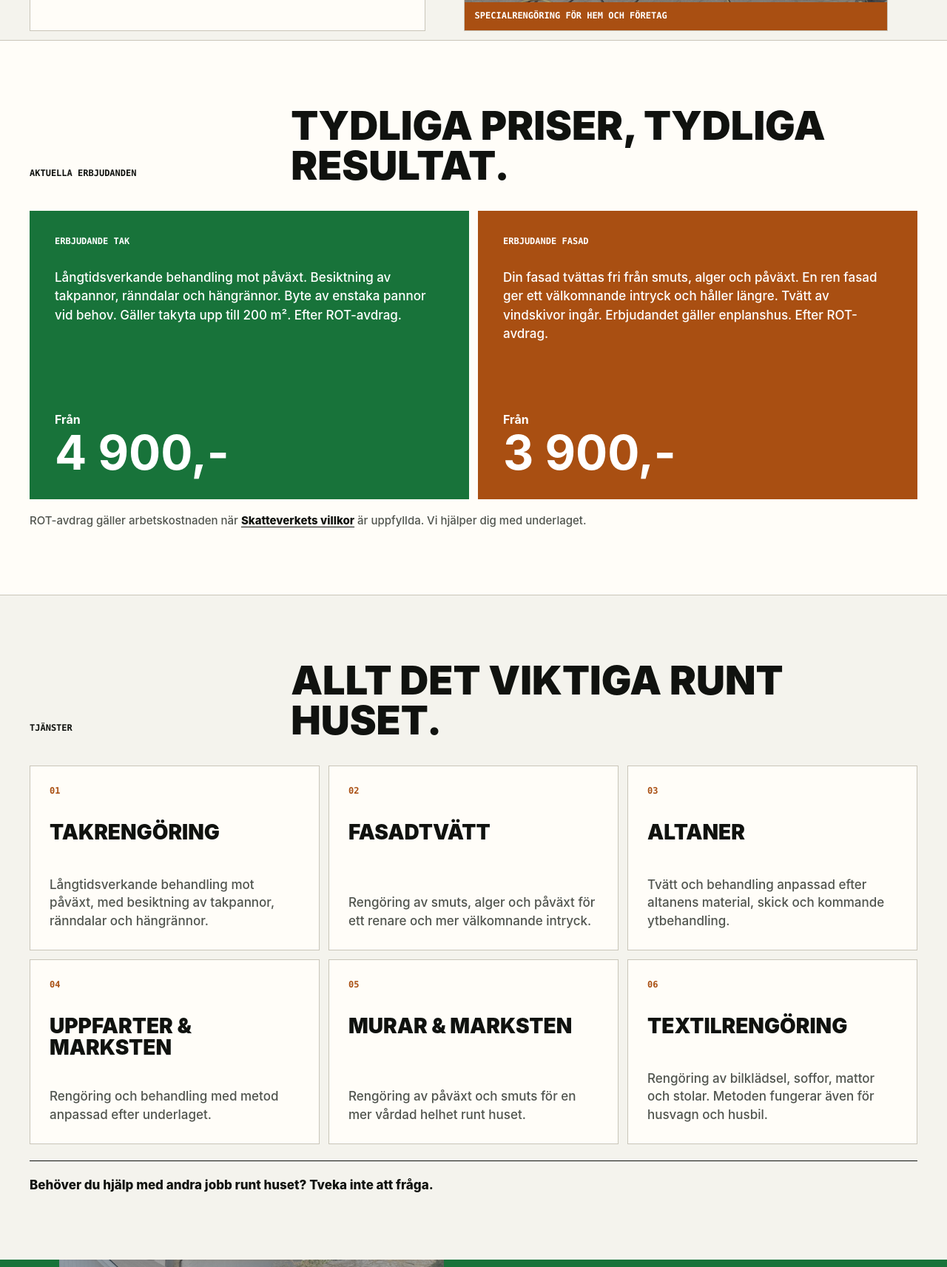
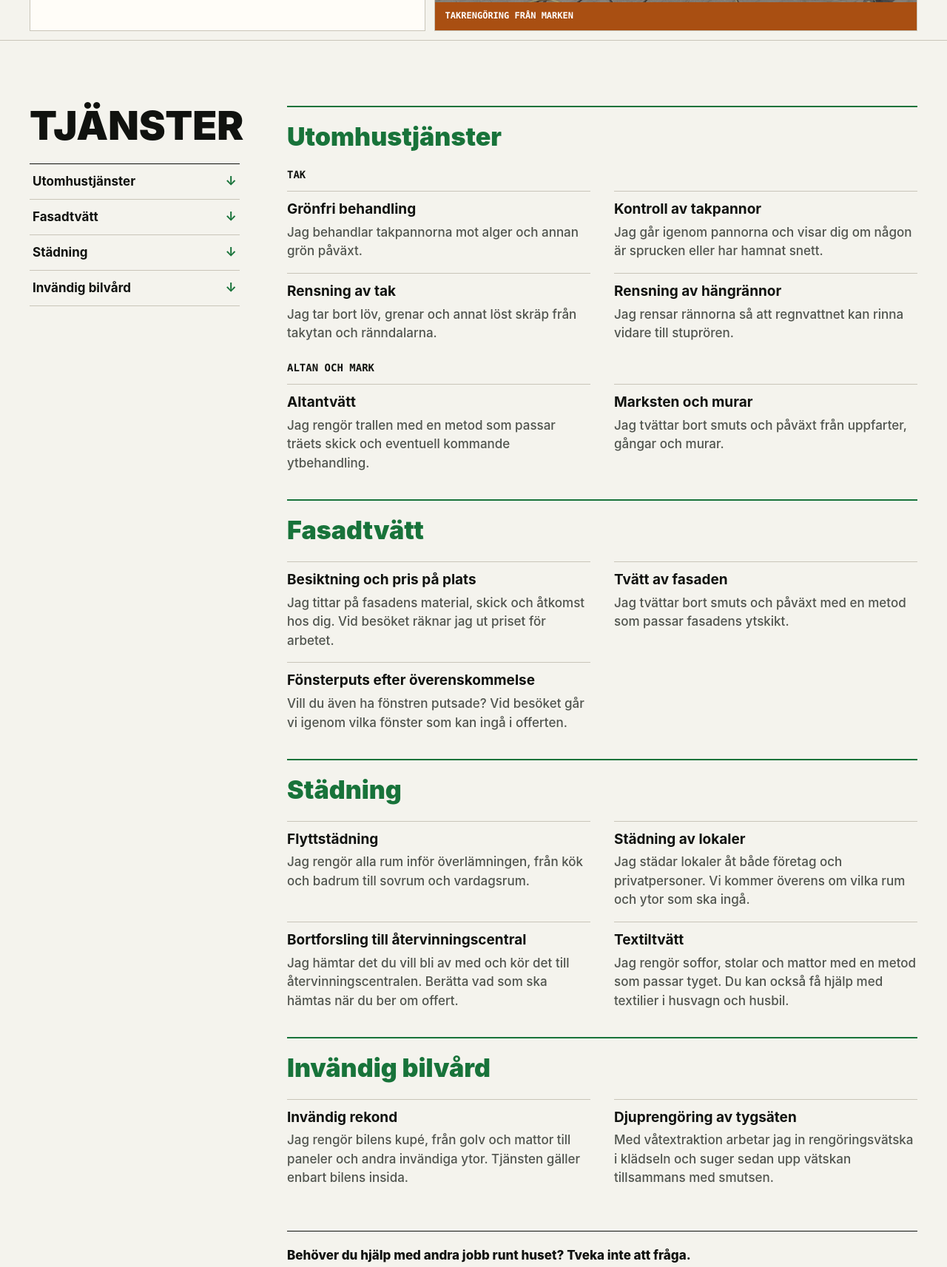
Before and after one commit to thedhinakarr/mateo_portfolio, an Astro site: page / in a window 1280 px wide. Shown: the part 678-2391 px from the top of the page at 74% size. Built offline with nearby package versions, Linux system fonts and the light colour scheme; Astro itself is replaced by a stand-in of ours.

Commit message:
Organize Swedish cleaning services and plan service photos

```diff
--- a/src/layouts/Layout.astro
+++ b/src/layouts/Layout.astro
@@ -7,8 +7,8 @@ interface Props {
 }
 
 const {
-  title = "Tvättbjörnen | Specialrengöring av tak, fasad och uteytor",
-  description = "Tvättbjörnen erbjuder utbildad och certifierad specialrengöring av tak, fasad, altan, marksten, murar och textilier för privatpersoner och företag."
+  title = "Tvättbjörnen | Takvård, fasadtvätt, städning och invändig bilvård",
+  description = "Mateo hjälper privatpersoner och företag med takrengöring, fasadtvätt, flyttstädning, lokalstädning och invändig bilrekond. Be om en kostnadsfri offert."
 } = Astro.props;
 ---
 
--- a/src/pages/index.astro
+++ b/src/pages/index.astro
@@ -1,13 +1,46 @@
 ---
 import Layout from "../layouts/Layout.astro";
 
-const services = [
-  ["01", "Takrengöring", "Långtidsverkande behandling mot påväxt, med besiktning av takpannor, ränndalar och hängrännor."],
-  ["02", "Fasadtvätt", "Rengöring av smuts, alger och påväxt för ett renare och mer välkomnande intryck."],
-  ["03", "Altaner", "Tvätt och behandling anpassad efter altanens material, skick och kommande ytbehandling."],
-  ["04", "Uppfarter & marksten", "Rengöring och behandling med metod anpassad efter underlaget."],
-  ["05", "Murar & marksten", "Rengöring av påväxt och smuts för en mer vårdad helhet runt huset."],
-  ["06", "Textilrengöring", "Rengöring av bilklädsel, soffor, mattor och stolar. Metoden fungerar även för husvagn och husbil."]
+const serviceGroups = [
+  {
+    id: "utomhustjanster", title: "Utomhustjänster",
+    sections: [
+      { heading: "Tak", items: [
+        ["Grönfri behandling", "Jag behandlar takpannorna mot alger och annan grön påväxt."],
+        ["Kontroll av takpannor", "Jag går igenom pannorna och visar dig om någon är sprucken eller har hamnat snett."],
+        ["Rensning av tak", "Jag tar bort löv, grenar och annat löst skräp från takytan och ränndalarna."],
+        ["Rensning av hängrännor", "Jag rensar rännorna så att regnvattnet kan rinna vidare till stuprören."]
+      ] },
+      { heading: "Altan och mark", items: [
+        ["Altantvätt", "Jag rengör trallen med en metod som passar träets skick och eventuell kommande ytbehandling."],
+        ["Marksten och murar", "Jag tvättar bort smuts och påväxt från uppfarter, gångar och murar."]
+      ] }
+    ]
+  },
+  {
+    id: "fasadtvatt", title: "Fasadtvätt",
+    sections: [{ items: [
+      ["Besiktning och pris på plats", "Jag tittar på fasadens material, skick och åtkomst hos dig. Vid besöket räknar jag ut priset för arbetet."],
+      ["Tvätt av fasaden", "Jag tvättar bort smuts och påväxt med en metod som passar fasadens ytskikt."],
+      ["Fönsterputs efter överenskommelse", "Vill du även ha fönstren putsade? Vid besöket går vi igenom vilka fönster som kan ingå i offerten."]
+    ] }]
+  },
+  {
+    id: "stadning", title: "Städning",
+    sections: [{ items: [
+      ["Flyttstädning", "Jag rengör alla rum inför överlämningen, från kök och badrum till sovrum och vardagsrum."],
+      ["Städning av lokaler", "Jag städar lokaler åt både företag och privatpersoner. Vi kommer överens om vilka rum och ytor som ska ingå."],
+      ["Bortforsling till återvinningscentral", "Jag hämtar det du vill bli av med och kör det till återvinningscentralen. Berätta vad som ska hämtas när du ber om offert."],
+      ["Textiltvätt", "Jag rengör soffor, stolar och mattor med en metod som passar tyget. Du kan också få hjälp med textilier i husvagn och husbil."]
+    ] }]
+  },
+  {
+    id: "bilvard", title: "Invändig bilvård",
+    sections: [{ items: [
+      ["Invändig rekond", "Jag rengör bilens kupé, från golv och mattor till paneler och andra invändiga ytor. Tjänsten gäller enbart bilens insida."],
+      ["Djuprengöring av tygsäten", "Med våtextraktion arbetar jag in rengöringsvätska i klädseln och suger sedan upp vätskan tillsammans med smutsen."]
+    ] }]
+  }
 ];
 
 const steps = [
@@ -53,7 +86,7 @@ const offerEmailHref = `mailto:mateojonsson@outlook.com?subject=${emailSubject}&
     <section class="hero section-shell" aria-labelledby="hero-title">
       <div class="hero-copy">
         <p class="eyebrow">Mateo Jönsson / Tvättbjörnen</p>
-        <h1 id="hero-title">Proffs på tvätt av tak, fasad och uteytor.</h1>
+        <h1 id="hero-title">Tak, fasad, städ och bilvård.</h1>
         <div class="hero-actions">
           <a class="button button-primary" href={offerEmailHref} target="_blank" rel="noopener noreferrer">
             Få en kostnadsfri offert
@@ -75,8 +108,37 @@ const offerEmailHref = `mailto:mateojonsson@outlook.com?subject=${emailSubject}&
           decoding="async"
           alt="Mateo Jönsson från Tvättbjörnen rengör ett hustak från marken"
         />
-        <figcaption>Specialrengöring för hem och företag</figcaption>
+        <figcaption>Takrengöring från marken</figcaption>
       </figure>
+    </section>
+
+    <section class="services-section" id="tjanster" aria-labelledby="services-title">
+      <div class="section-shell service-directory">
+        <div class="service-index">
+          <h2 id="services-title">Tjänster</h2>
+          <nav aria-labelledby="services-title">
+            {serviceGroups.map(({ id, title }) => <a href={`#${id}`}>{title}<span aria-hidden="true">↓</span></a>)}
+          </nav>
+        </div>
+        <div class="service-list">
+          {serviceGroups.map(({ id, title, sections }) => (
+            <section class="service-group" aria-labelledby={id}>
+              <h3 id={id}>{title}</h3>
+              {sections.map((section) => (
+                <div class="service-block">
+                  {"heading" in section && <h4>{section.heading}</h4>}
+                  <dl>
+                    {section.items.map(([name, detail]) => (
+                      <div><dt>{name}</dt><dd>{detail}</dd></div>
+                    ))}
+                  </dl>
+                </div>
+              ))}
+            </section>
+          ))}
+          <p class="service-note">Behöver du hjälp med andra jobb runt huset? Tveka inte att fråga.</p>
+        </div>
+      </div>
     </section>
 
     <section class="offer-section" id="erbjudanden" aria-labelledby="offers-title">
@@ -102,7 +164,7 @@ const offerEmailHref = `mailto:mateojonsson@outlook.com?subject=${emailSubject}&
             <p class="offer-body">
               Din fasad tvättas fri från smuts, alger och påväxt. En ren fasad ger
               ett välkomnande intryck och håller längre. Tvätt av vindskivor ingår.
-              Erbjudandet gäller enplanshus. Efter ROT-avdrag.
+              Erbjudandet gäller enplanshus. Efter ROT-avdrag. Slutpriset räknas ut vid besiktning på plats.
             </p>
             <p class="offer-price"><span>Från</span><strong>3 900,-</strong></p>
           </article>
@@ -116,31 +178,6 @@ const offerEmailHref = `mailto:mateojonsson@outlook.com?subject=${emailSubject}&
             rel="noopener noreferrer"
           >Skatteverkets villkor</a>
           är uppfyllda. Vi hjälper dig med underlaget.
-        </p>
-      </div>
-    </section>
-
-    <section class="services-section" id="tjanster" aria-labelledby="services-title">
-      <div class="section-shell">
-        <div class="section-heading">
-          <p class="eyebrow">Tjänster</p>
-          <h2 id="services-title">Allt det viktiga runt huset.</h2>
-        </div>
-
-        <div class="service-grid">
-          {
-            services.map(([number, title, body]) => (
-              <article class="service-card">
-                <span>{number}</span>
-                <h3>{title}</h3>
-                <p>{body}</p>
-              </article>
-            ))
-          }
-        </div>
-
-        <p class="service-note">
-          Behöver du hjälp med andra jobb runt huset? Tveka inte att fråga.
         </p>
       </div>
     </section>
--- a/src/styles/global.css
+++ b/src/styles/global.css
@@ -111,7 +111,6 @@ ul {
 
 .eyebrow,
 .card-label,
-.service-card > span,
 .process-grid article > span {
   margin-bottom: 0;
   font: 850 12px/1.3 ui-monospace, SFMono-Regular, Menlo, Consolas, monospace;
@@ -231,7 +230,7 @@ h3 {
 .hero-photo {
   min-width: 0;
   min-height: 0;
-  margin-bottom: 0;
+  margin: 0;
   display: grid;
   grid-template-rows: minmax(0, 1fr) auto;
   overflow: hidden;
@@ -344,36 +343,91 @@ h3 {
   text-underline-offset: 3px;
 }
 
-.service-grid {
-  display: grid;
-  grid-template-columns: repeat(3, minmax(0, 1fr));
-  gap: 12px;
+.services-section {
+  border-top: 1px solid var(--line);
 }
 
-.service-card {
-  min-height: 250px;
-  padding: 26px;
-  display: flex;
-  flex-direction: column;
-  border: 1px solid var(--line);
-  background: var(--panel);
+.service-directory {
+  display: grid;
+  grid-template-columns: minmax(210px, 1fr) minmax(0, 3fr);
+  align-items: start;
+  gap: 64px;
 }
 
-.service-card > span {
-  color: var(--orange);
+.service-index {
+  position: sticky;
+  top: 24px;
 }
 
-.service-card h3 {
-  margin-top: 34px;
+.service-index nav {
+  margin-top: 24px;
+  border-top: 1px solid var(--ink);
 }
 
-.service-card p {
-  margin: auto 0 0;
-  padding-top: 20px;
+.service-index a {
+  display: flex;
+  align-items: center;
+  justify-content: space-between;
+  gap: 8px;
+  min-height: 48px;
+  padding: 8px 4px;
+  border-bottom: 1px solid var(--line);
+  font-weight: 700;
+}
+
+.service-index a:hover {
+  color: var(--green);
+  text-decoration: underline;
+  text-underline-offset: 4px;
+}
+
+.service-index span {
+  color: var(--green);
+}
+
+.service-group {
+  padding-block: 22px 36px;
+  border-top: 2px solid var(--green);
+}
+
+.service-group h3 {
+  color: var(--green);
+  font-size: 34px;
+  text-transform: none;
+  scroll-margin-top: 24px;
+}
+
+.service-block {
+  margin-top: 24px;
+}
+
+.service-block h4 {
+  margin: 0 0 12px;
+  font: 800 14px/1.4 ui-monospace, SFMono-Regular, Menlo, Consolas, monospace;
+  text-transform: uppercase;
+}
+
+.service-block dl {
+  display: grid;
+  grid-template-columns: repeat(2, minmax(0, 1fr));
+  gap: 16px 32px;
+  margin: 0;
+}
+
+.service-block dl > div {
+  padding-top: 12px;
+  border-top: 1px solid var(--line);
+}
+
+.service-block dt {
+  font-size: 19px;
+  font-weight: 750;
+  line-height: 1.3;
+}
+
+.service-block dd {
+  margin: 6px 0 0;
   color: var(--muted);
-  font-size: 17px;
-  font-weight: 500;
-  line-height: 1.45;
 }
 
 .service-note {
@@ -396,7 +450,7 @@ h3 {
 
 .roof-photo {
   min-height: 620px;
-  margin-bottom: 0;
+  margin: 0;
   overflow: hidden;
 }
 
@@ -622,8 +676,19 @@ a:focus-visible {
     padding-bottom: 0;
   }
 
-  .service-grid {
+  .service-directory {
+    grid-template-columns: minmax(0, 1fr);
+    gap: 32px;
+  }
+
+  .service-index {
+    position: static;
+  }
+
+  .service-index nav {
+    display: grid;
     grid-template-columns: repeat(2, minmax(0, 1fr));
+    column-gap: 24px;
   }
 
   .sustainability-grid,
@@ -770,7 +835,7 @@ a:focus-visible {
   }
 
   .offer-grid,
-  .service-grid,
+  .service-block dl,
   .process-grid,
   .contact-links {
     grid-template-columns: 1fr;
@@ -786,9 +851,17 @@ a:focus-visible {
     font-size: 52px;
   }
 
-  .service-card {
-    min-height: 230px;
-    padding: 24px;
+  .service-index nav {
+    grid-template-columns: repeat(auto-fit, minmax(min(100%, 150px), 1fr));
+    column-gap: 12px;
+  }
+
+  .service-index a {
+    font-size: 15px;
+  }
+
+  .service-group h3 {
+    font-size: 28px;
   }
 
   .sustainability-grid {
```
Also changed, not shown: agent_instruction/what-has-to-be-done/2026-11-24-tjanstebilder.md (added, +39 -0 lines), test/smoke.mjs (+3 -0 lines).
